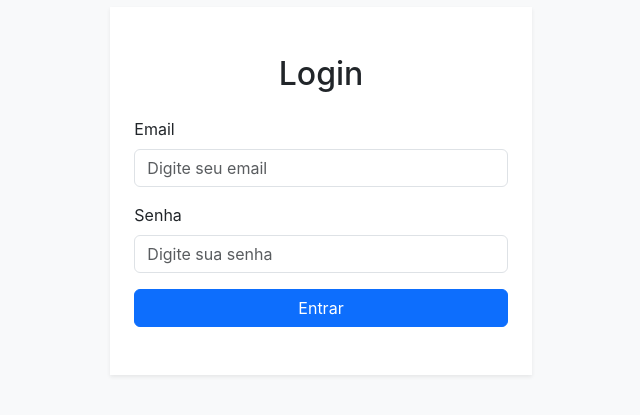
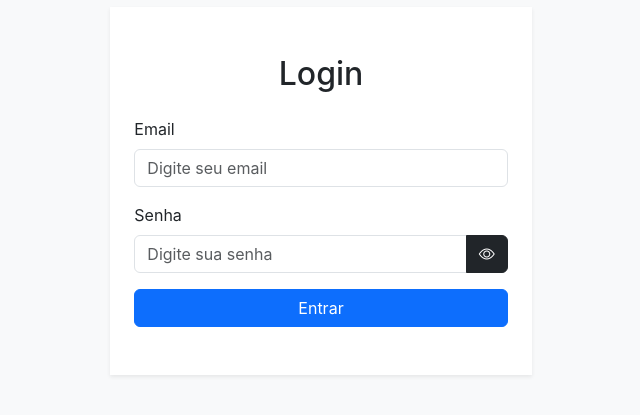
Before and after one commit to LucasSAguilar/front_test_amor_saude, an Angular app: page /auth/login in a window 1280 px wide. Shown: the part 209-624 px from the top of the page, without its empty margins (319-959 px from the left). Built offline with nearby package versions, Linux system fonts and the light colour scheme.

Commit message:
applying the action of hiding and showing the password

```diff
--- a/src/app/features/auth/components/formfield/form-field.component.html
+++ b/src/app/features/auth/components/formfield/form-field.component.html
@@ -1,10 +1,22 @@
-<div class="mb-3">
-    <label [for]="id" class="form-label">{{ label }}</label>
+<div class="mb-3 position-relative">
+  <label [for]="label" class="form-label">{{ label }}</label>
+
+  <div class="input-group">
     <input
-      [id]="id"
-      [type]="type"
+      [type]="currentInputType"
       class="form-control"
       [placeholder]="placeholder"
       [formControl]="control"
     />
+    <button
+      *ngIf="type === 'password' && showToggle"
+      type="button"
+      class="btn btn-dark"
+      (click)="togglePasswordVisibility()"
+      tabindex="-1"
+    >
+      <i class="bi" [ngClass]="showPassword ? 'bi-eye-slash' : 'bi-eye'"></i>
+    </button>
   </div>
+
+</div>
--- a/src/app/features/auth/components/formfield/form-field.component.ts
+++ b/src/app/features/auth/components/formfield/form-field.component.ts
@@ -1,11 +1,11 @@
-import { NgIf } from '@angular/common';
+import { NgClass, NgIf } from '@angular/common';
 import { Component, Input } from '@angular/core';
 import { FormControl, ReactiveFormsModule } from '@angular/forms';
 
 @Component({
   selector: 'app-formfield',
   standalone: true,
-  imports: [ReactiveFormsModule],
+  imports: [ReactiveFormsModule, NgClass, NgIf],
   templateUrl: './form-field.component.html',
   styleUrl: './form-field.component.css'
 })
@@ -16,4 +16,16 @@ export class FormFieldComponent {
   @Input() control!: FormControl;
   @Input() errorMessage: string = '';
   @Input() id: string = '';
+  @Input() showToggle = false;
+
+  showPassword: boolean = false;
+
+  get currentInputType() {
+    if (this.type !== 'password') return this.type;
+    return this.showPassword ? 'text' : 'password';
+  }
+
+  togglePasswordVisibility() {
+    this.showPassword = !this.showPassword;
+  }
 }
--- a/src/app/features/auth/pages/login/login.component.html
+++ b/src/app/features/auth/pages/login/login.component.html
@@ -27,6 +27,7 @@
           [placeholder]="'Digite sua senha'"
           [type]="'password'"
           [control]="passwordControl"
+          [showToggle]="true"
         />
         <p *ngIf="submited && passwordControl.invalid" class="text-danger">
           <span *ngIf="passwordControl.errors?.['required']">Senha é obrigatória.</span>
--- a/src/index.html
+++ b/src/index.html
@@ -1,11 +1,15 @@
-<!doctype html>
+<!DOCTYPE html>
 <html lang="en">
   <head>
-  <meta charset="utf-8">
+    <meta charset="utf-8" />
     <title>FrontClinicas</title>
-  <base href="/">
-  <meta name="viewport" content="width=device-width, initial-scale=1">
-  <link rel="icon" type="image/x-icon" href="favicon.ico">
+    <base href="/" />
+    <meta name="viewport" content="width=device-width, initial-scale=1" />
+    <link rel="icon" type="image/x-icon" href="favicon.ico" />
+    <link
+      rel="stylesheet"
+      href="https://cdn.jsdelivr.net/npm/bootstrap-icons@1.10.5/font/bootstrap-icons.css"
+    />
   </head>
   <body>
     <app-root></app-root>
```
Lines whose indentation alone changed are shown as unchanged.
